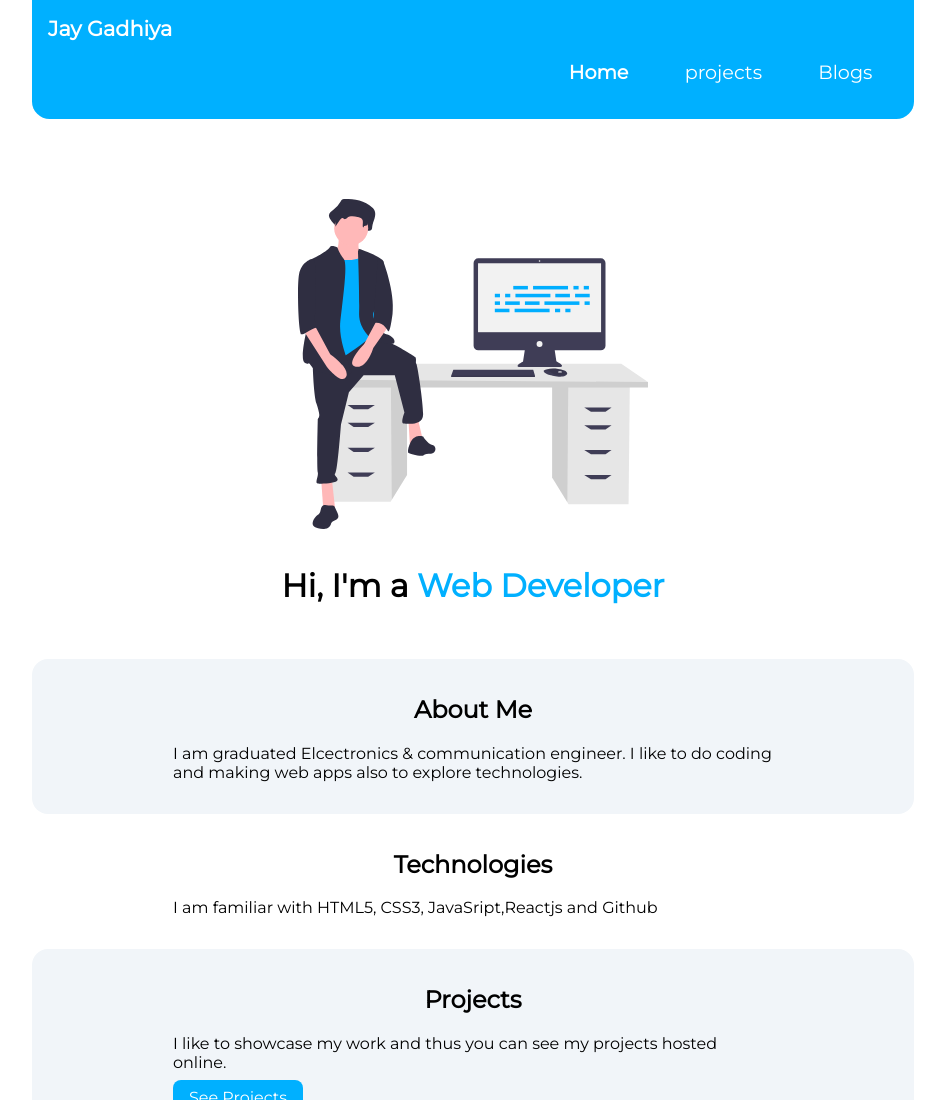
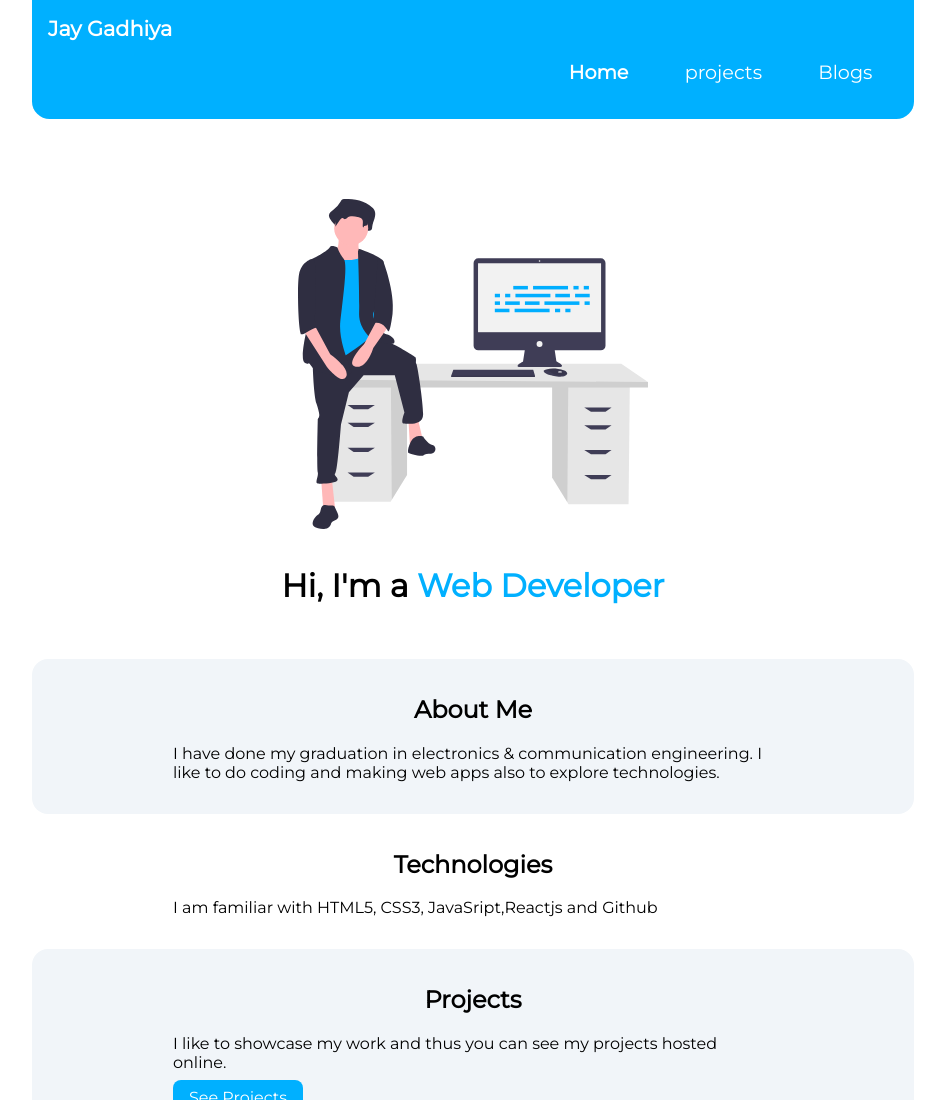
Before and after one commit to Jay-Gadhiya/Component-Library, a plain HTML site: page index.html in a window 1280 px wide. Shown: the top 1100 px of the page, without its empty margins (167-1112 px from the left). Drawn offline with Linux system fonts and the light colour scheme.

Commit message:
change text

```diff
--- a/index.html
+++ b/index.html
@@ -35,7 +35,7 @@
     <section class="section ow">
         <div class="container container-center">
             <h1>About Me</h1>
-            <p>I am graduated Elcectronics & communication engineer. I like to do coding and making web apps also to explore technologies.</p>
+            <p>I have done my graduation in electronics & communication engineering. I like to do coding and making web apps also to explore technologies.</p>
         </div>
     </section>
 
```
